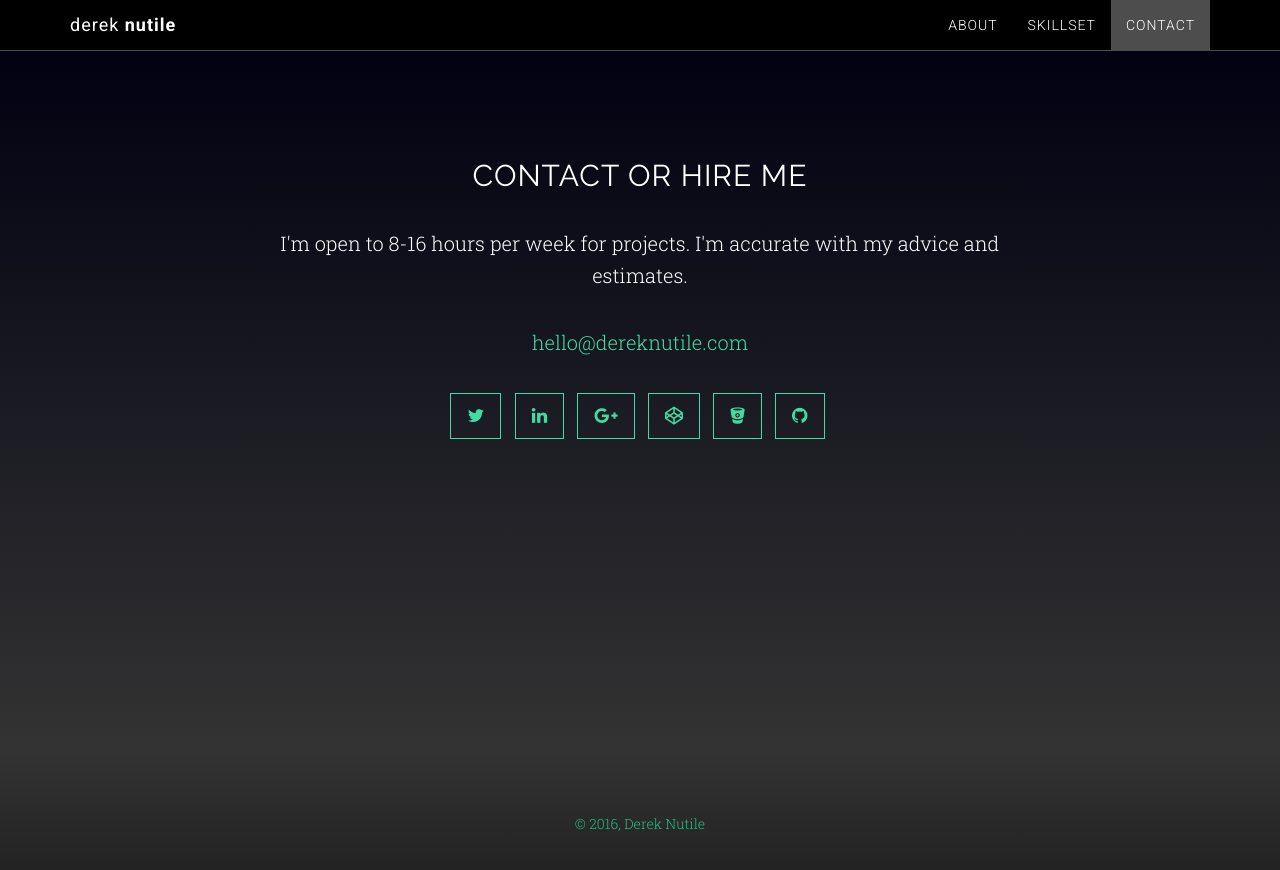
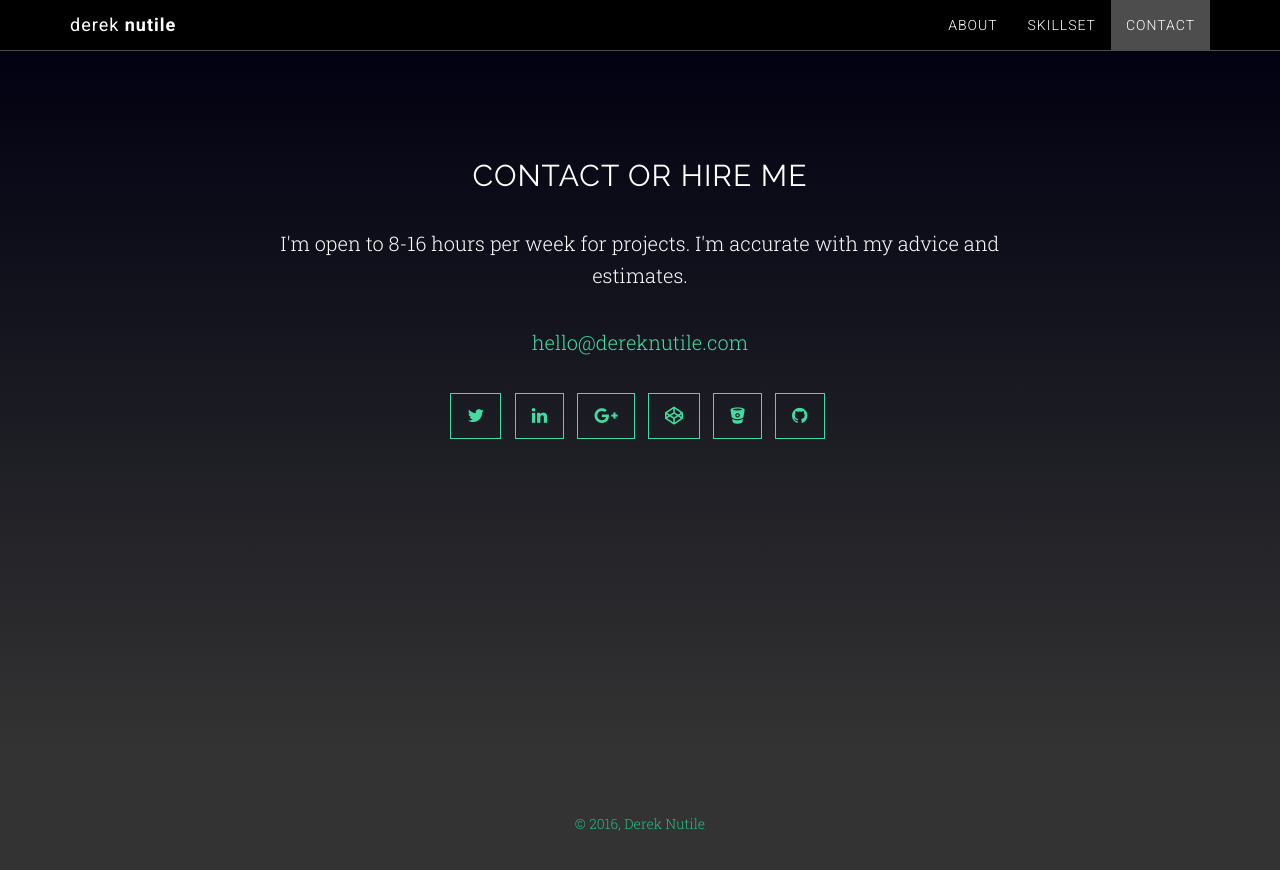
Before and after one commit to dereknutile/dereknutile.github.io, a Jekyll site: the page built from index.html, in a window 1280 px wide and 900 px high, scrolled down 2980 px. Shown: the top 870 px of the window. Built offline with Jekyll 4.4.1, drawn with Linux system fonts in a browser that asks for light colours.

Commit message:
Updates main.scss to remove the gradient in the site-footer.

```diff
--- a/assets/css/main.scss
+++ b/assets/css/main.scss
@@ -431,11 +431,11 @@ body {
     padding: 64px 0;
     color: darken( #42dca3, 12% );
     background-color: lighten( #000, 20% );
-    background-image:
+/*    background-image:
         linear-gradient(
         lighten( #000, 20% ),
         lighten( #000, 12% )
-    );
+    );*/
 }
 
 ul.social-icons{
```
